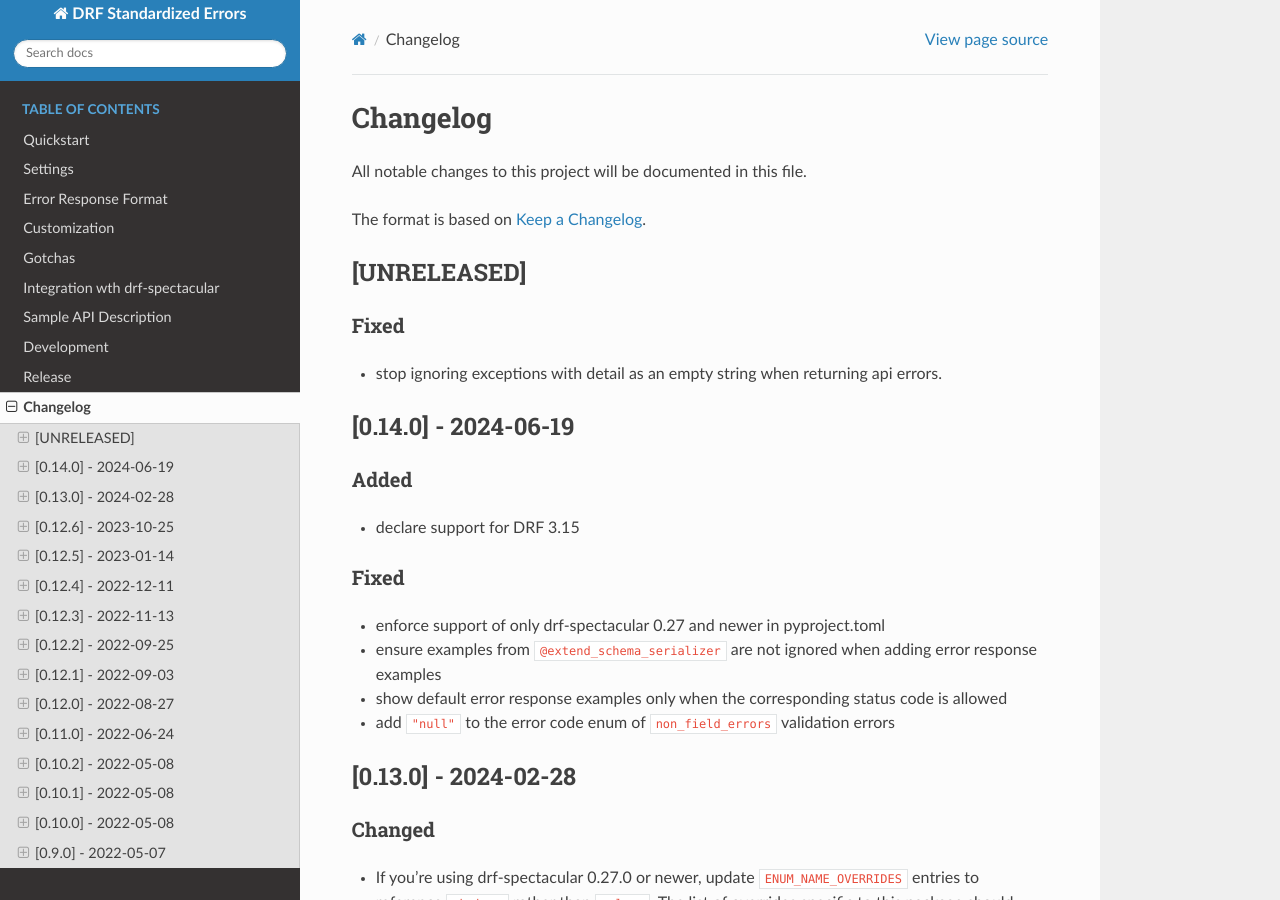
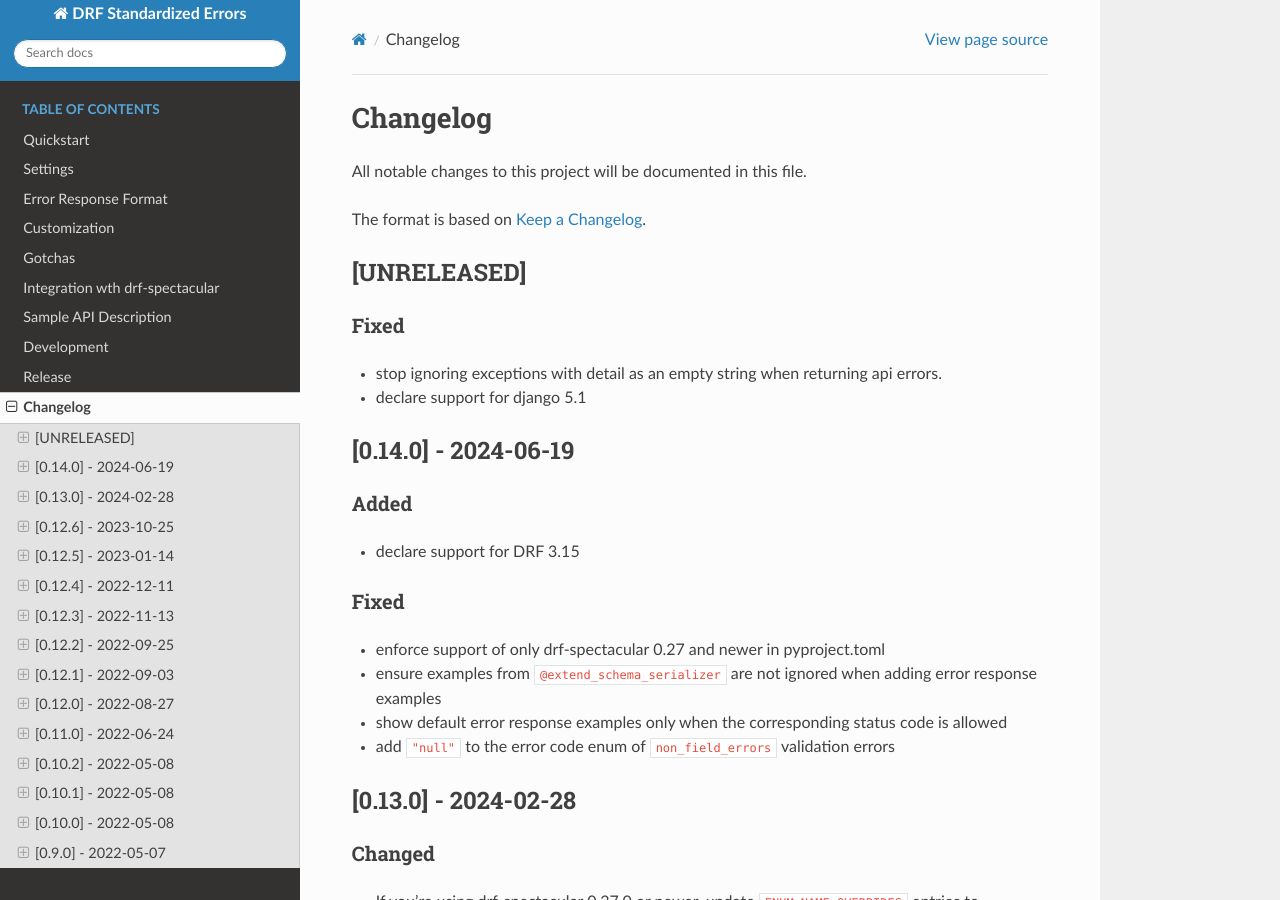
Before and after one commit to ghazi-git/drf-standardized-errors, a Sphinx documentation site: the page built from docs/changelog.md, in a window 1280 px wide and 900 px high. Built offline with Sphinx 7.4.7 and the Read the Docs theme 2.0.0, drawn with Linux system fonts in a browser that asks for light colours.

Commit message:
declare support for django 5.1

```diff
--- a/docs/changelog.md
+++ b/docs/changelog.md
@@ -7,6 +7,7 @@ The format is based on [Keep a Changelog](https://keepachangelog.com/en/1.0.0/).
 ## [UNRELEASED]
 ### Fixed
 - stop ignoring exceptions with detail as an empty string when returning api errors.
+- declare support for django 5.1
 
 ## [0.14.0] - 2024-06-19
 ### Added
```
Also changed, not shown: 1 other file.
